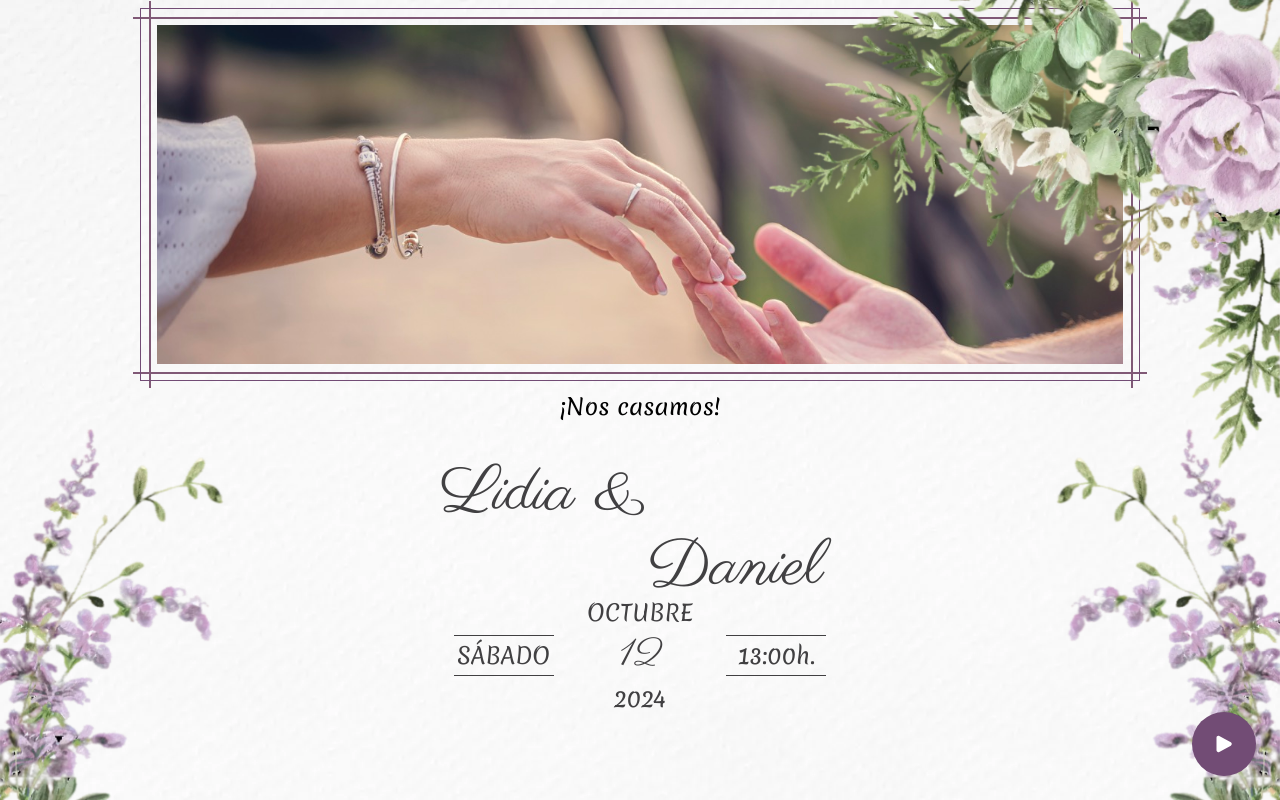
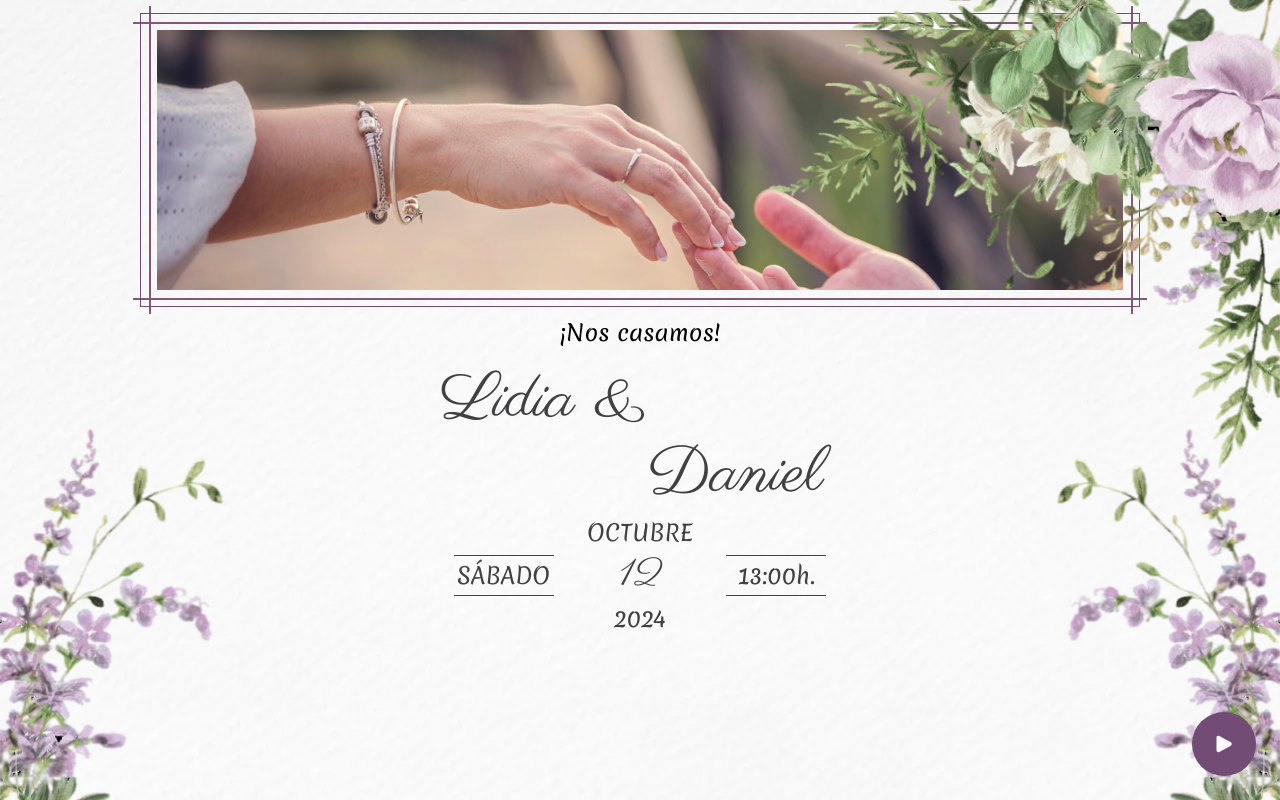
Before and after one commit to danigonlinea/wedding.github.io, a Vue app: page / in a window 1280 px wide. Shown: the top 800 px of the page. Built offline with nearby package versions, Linux system fonts and the light colour scheme; no server answers; a web font is replaced by a local one.

Commit message:
update main header with more appropiate in the top

```diff
--- a/src/components/invitation/weddingHeader.vue
+++ b/src/components/invitation/weddingHeader.vue
@@ -73,9 +73,6 @@
 
         <span class="date-year">2024</span>
       </div>
-      <!-- <div class="header-info-quedan">
-        <span>¡Quedan {{ daysLeftToWedding }} días!</span>
-      </div> -->
     </div>
 
     <div class="header-scroll-down">
@@ -144,14 +141,14 @@ function daysUntil(targetDate) {
 }
 
 .header-scroll-down {
-  bottom: 5%;
+  bottom: 10%;
   left: 0;
   right: 0;
   margin: auto;
   position: absolute;
   width: 24px;
   opacity: 0;
-  animation: scrollIcon 2s ease-in-out 2.2s 3;
+  animation: scrollIcon 2s ease-in-out 2.2s 5;
 }
 
 .grid-container {
@@ -239,7 +236,7 @@ function daysUntil(targetDate) {
 }
 
 .wedding-header-main {
-  height: 75vh;
+  height: 65vh;
   display: flex;
   flex-direction: column;
   justify-content: center;
@@ -302,18 +299,18 @@ header {
 
   .header-image-hands-container {
     padding: 0.4em;
-    height: 50vh;
+    height: 40vh;
     display: flex;
     align-items: flex-end;
   }
 
   .header-info-container {
-    height: 30vh;
+    height: 25vh;
     display: flex;
     flex-direction: column;
     align-items: center;
     justify-content: flex-start;
-    gap: 2.4em;
+    gap: 1.2em;
   }
 
   .header-we-get-married {
```
